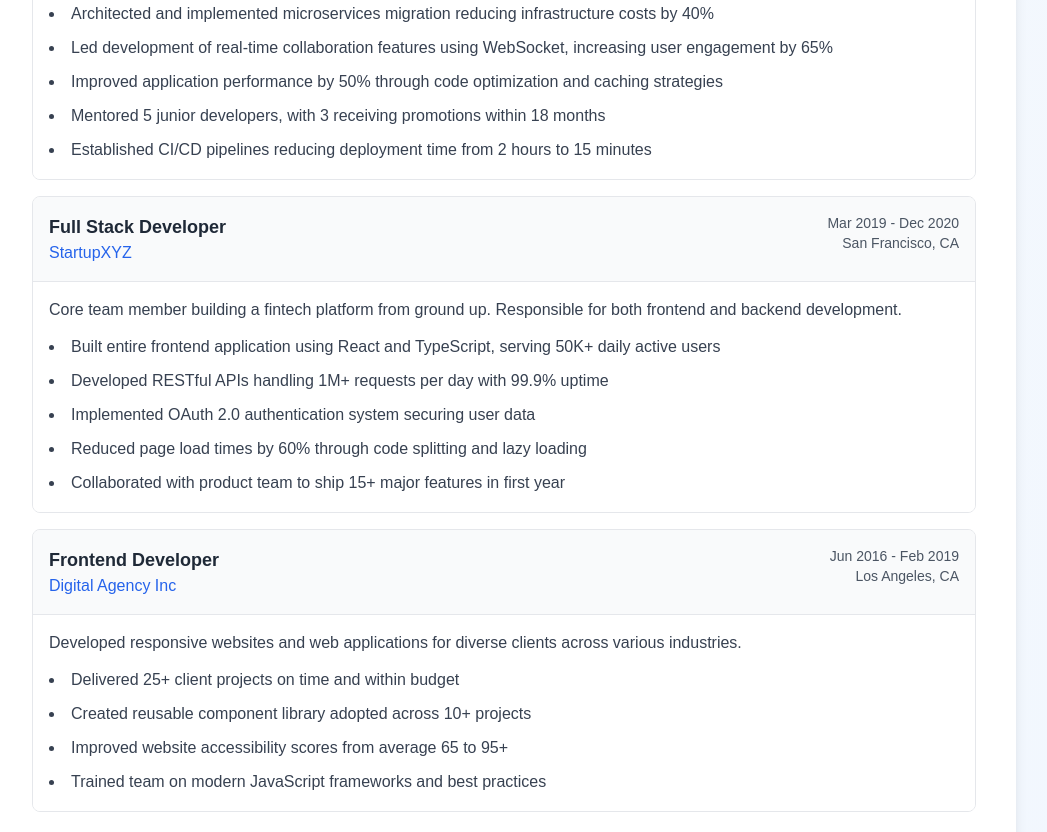
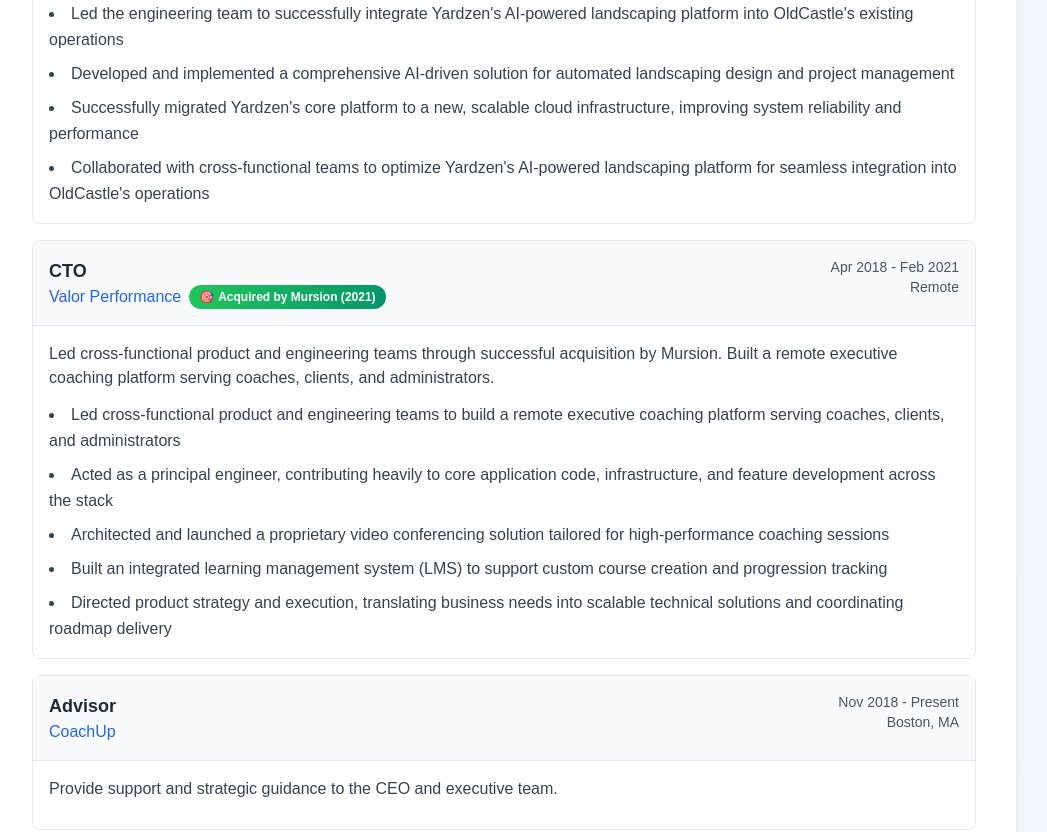
Before and after one commit to griffinm/resume, a Next.js app: page / in a window 1280 px wide. Shown: the part 1360-2192 px from the top of the page, without its empty margins (136-1183 px from the left). Built offline with nearby package versions, Linux system fonts and the light colour scheme.

Commit message:
Checkpoint

```diff
--- a/src/components/WorkExperienceSection/WorkExperienceSection.tsx
+++ b/src/components/WorkExperienceSection/WorkExperienceSection.tsx
@@ -19,7 +19,15 @@
               <div className="flex flex-col md:flex-row md:justify-between md:items-start gap-2">
                 <div>
                   <h3 className="text-lg font-semibold text-gray-800">{job.role}</h3>
-                  <p className="text-blue-600 font-medium">{job.company}</p>
+                  <div className="flex items-center gap-2 flex-wrap">
+                    <p className="text-blue-600 font-medium">{job.company}</p>
+                    {job.acquisition && (
+                      <span className="inline-flex items-center gap-1 bg-gradient-to-r from-green-500 to-emerald-600 text-white text-xs font-semibold px-2.5 py-1 rounded-full">
+                        <span>🎯</span>
+                        <span>Acquired by {job.acquisition.acquirer} ({job.acquisition.year})</span>
+                      </span>
+                    )}
+                  </div>
                 </div>
                 <div className="text-sm text-gray-600 md:text-right">
                   <p>{job.startDate} - {job.endDate}</p>
--- a/src/data/resume.ts
+++ b/src/data/resume.ts
@@ -17,53 +17,75 @@
   workExperience: [
     {
       id: "work-1",
-      company: "TechCorp Solutions",
-      role: "Senior Full Stack Developer",
-      startDate: "Jan 2021",
+      company: "Yardzen",
+      role: "VP of Engineering",
+      startDate: "Feb 2021",
       endDate: "Present",
-      location: "San Francisco, CA",
+      location: "Remote",
       description:
-        "Leading development of enterprise SaaS platform serving 100K+ users. Architecting scalable microservices and mentoring team of 5 developers.",
+        "Led the engineering team through successful acquisition by OldCastle in 2024. Developed and implemented comprehensive AI-driven solutions for automated landscaping design and project management.",
       achievements: [
-        "Architected and implemented microservices migration reducing infrastructure costs by 40%",
-        "Led development of real-time collaboration features using WebSocket, increasing user engagement by 65%",
-        "Improved application performance by 50% through code optimization and caching strategies",
-        "Mentored 5 junior developers, with 3 receiving promotions within 18 months",
-        "Established CI/CD pipelines reducing deployment time from 2 hours to 15 minutes",
+        "Led the engineering team to successfully integrate Yardzen's AI-powered landscaping platform into OldCastle's existing operations",
+        "Developed and implemented a comprehensive AI-driven solution for automated landscaping design and project management",
+        "Successfully migrated Yardzen's core platform to a new, scalable cloud infrastructure, improving system reliability and performance",
+        "Collaborated with cross-functional teams to optimize Yardzen's AI-powered landscaping platform for seamless integration into OldCastle's operations",
       ],
+      acquisition: {
+        acquirer: "OldCastle",
+        year: 2024,
+      },
     },
     {
       id: "work-2",
-      company: "StartupXYZ",
-      role: "Full Stack Developer",
-      startDate: "Mar 2019",
-      endDate: "Dec 2020",
-      location: "San Francisco, CA",
+      company: "Valor Performance",
+      role: "CTO",
+      startDate: "Apr 2018",
+      endDate: "Feb 2021",
+      location: "Remote",
       description:
-        "Core team member building a fintech platform from ground up. Responsible for both frontend and backend development.",
+        "Led cross-functional product and engineering teams through successful acquisition by Mursion. Built a remote executive coaching platform serving coaches, clients, and administrators.",
       achievements: [
-        "Built entire frontend application using React and TypeScript, serving 50K+ daily active users",
-        "Developed RESTful APIs handling 1M+ requests per day with 99.9% uptime",
-        "Implemented OAuth 2.0 authentication system securing user data",
-        "Reduced page load times by 60% through code splitting and lazy loading",
-        "Collaborated with product team to ship 15+ major features in first year",
+        "Led cross-functional product and engineering teams to build a remote executive coaching platform serving coaches, clients, and administrators",
+        "Acted as a principal engineer, contributing heavily to core application code, infrastructure, and feature development across the stack",
+        "Architected and launched a proprietary video conferencing solution tailored for high-performance coaching sessions",
+        "Built an integrated learning management system (LMS) to support custom course creation and progression tracking",
+        "Directed product strategy and execution, translating business needs into scalable technical solutions and coordinating roadmap delivery",
       ],
+      acquisition: {
+        acquirer: "Mursion",
+        year: 2021,
+      },
     },
     {
       id: "work-3",
-      company: "Digital Agency Inc",
-      role: "Frontend Developer",
-      startDate: "Jun 2016",
-      endDate: "Feb 2019",
-      location: "Los Angeles, CA",
+      company: "CoachUp",
+      role: "Advisor",
+      startDate: "Nov 2018",
+      endDate: "Present",
+      location: "Boston, MA",
       description:
-        "Developed responsive websites and web applications for diverse clients across various industries.",
+        "Provide support and strategic guidance to the CEO and executive team.",
+      achievements: [],
+    },
+    {
+      id: "work-4",
+      company: "Athletes of Valor",
+      role: "Co-Founder/CTO",
+      startDate: "Aug 2016",
+      endDate: "Nov 2018",
+      location: "Boston, MA",
+      description:
+        "Co-founded and built full-stack web application as solo engineer, leading to successful acquisition by CoachUp.",
       achievements: [
-        "Delivered 25+ client projects on time and within budget",
-        "Created reusable component library adopted across 10+ projects",
-        "Improved website accessibility scores from average 65 to 95+",
-        "Trained team on modern JavaScript frameworks and best practices",
+        "Built and launched full-stack web application as solo engineer using Ruby on Rails, including infrastructure, front end, and back end",
+        "Led technical strategy and product roadmap, defining core features and aligning engineering efforts with business goals",
+        "Co-founded the company and played a key role in capital raising efforts, including investor presentations and pitch refinement",
+        "Won the $50k prize in the competitive MassChallenge startup accelerator, validating business potential and execution strength",
       ],
+      acquisition: {
+        acquirer: "CoachUp",
+        year: 2018,
+      },
     },
   ],
 
--- a/src/types/resume.ts
+++ b/src/types/resume.ts
@@ -19,6 +19,10 @@
   location: string;
   description: string;
   achievements: string[];
+  acquisition?: {
+    acquirer: string;
+    year: number;
+  };
 }
 
 export interface Education {
```
